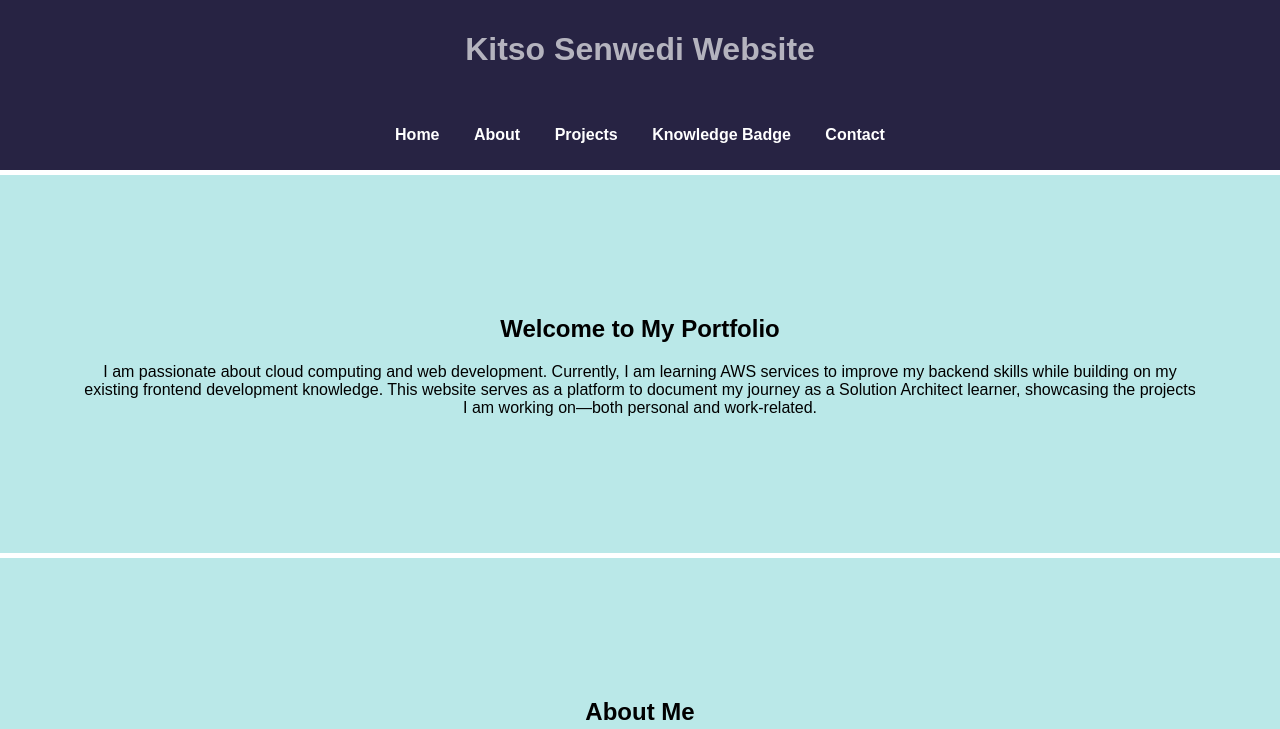
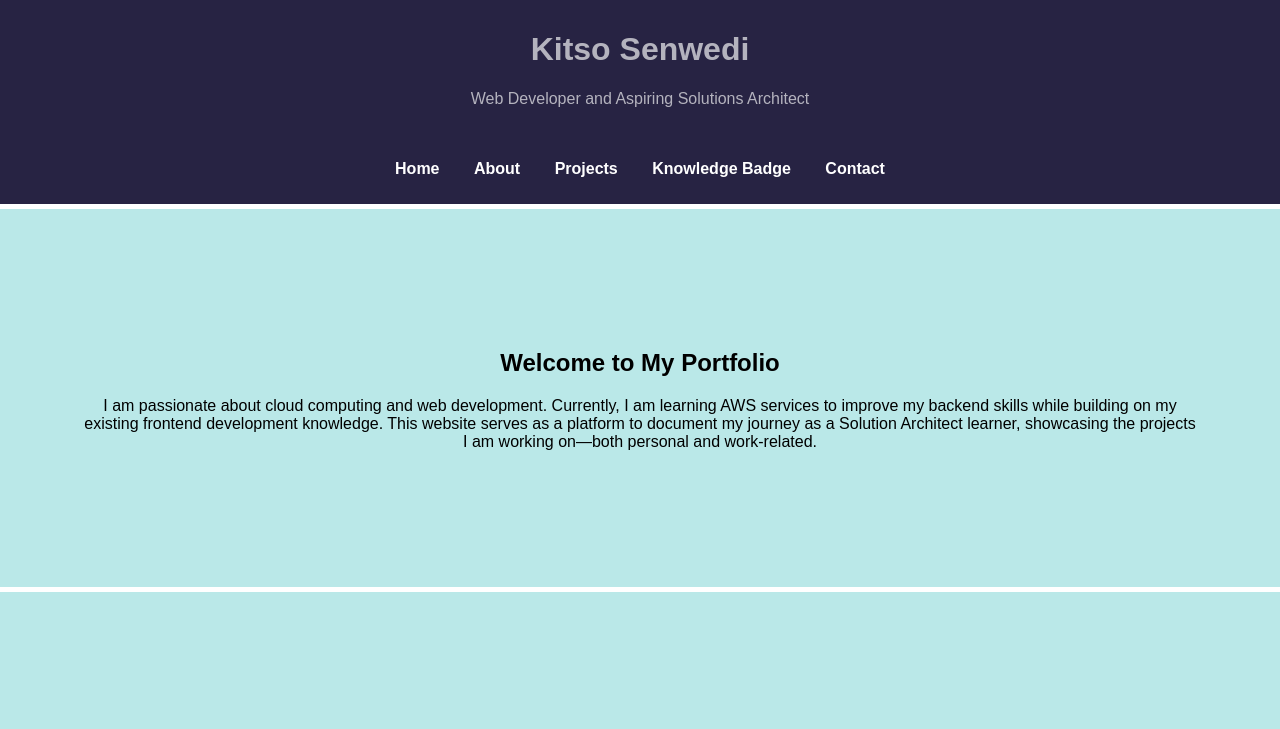
Before and after one commit to KitsoSenwedi/KitsoSenwediWebsite, a plain HTML site: page index.html in a window 1280 px wide. Shown: the top 729 px of the page. Drawn offline with Linux system fonts and the light colour scheme.

Commit message:
header title

```diff
--- a/index.html
+++ b/index.html
@@ -10,7 +10,8 @@
 </head>
 <body>
     <header>
-        <h1>Kitso Senwedi Website</h1>
+        <h1>Kitso Senwedi</h1>
+        <p>Web Developer and Aspiring Solutions Architect</p>
     </header>
     <nav>
         <ul>
```
